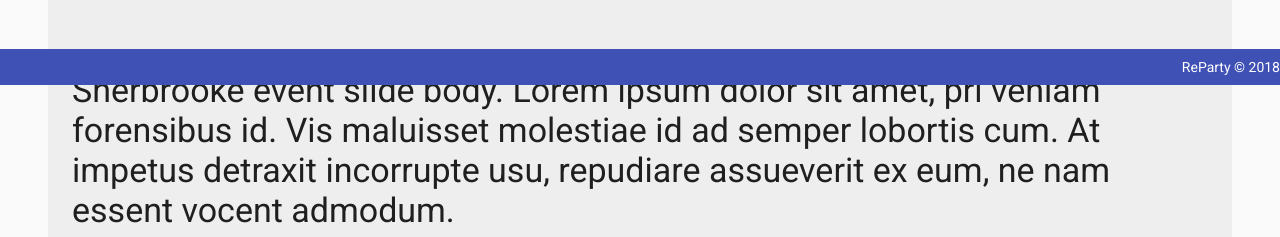
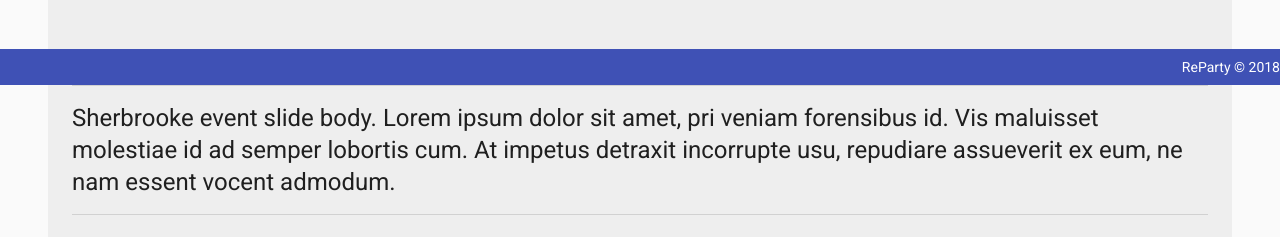
Before and after one commit to 371team4/371Team4, a Vue app: page /slide in a window 1280 px wide. Shown: the part 715-952 px from the top of the page. Built offline with nearby package versions, Linux system fonts and the light colour scheme.

Commit message:
edit font size for event body

```diff
--- a/src/components/Templates/DefaultSlideTemplate.vue
+++ b/src/components/Templates/DefaultSlideTemplate.vue
@@ -65,7 +65,7 @@
           <v-layout align-center>
             <v-flex>
               <v-divider class="my-3"/>
-              <h3 class="display-1"> {{ slideView.eventBody.content }}</h3>
+              <h3 class="headline"> {{ slideView.eventBody.content }}</h3>
               <v-divider class="my-3"/>
               <!-- <span class="display-1"> {{ eventBody }} </span> -->
             </v-flex>
```
